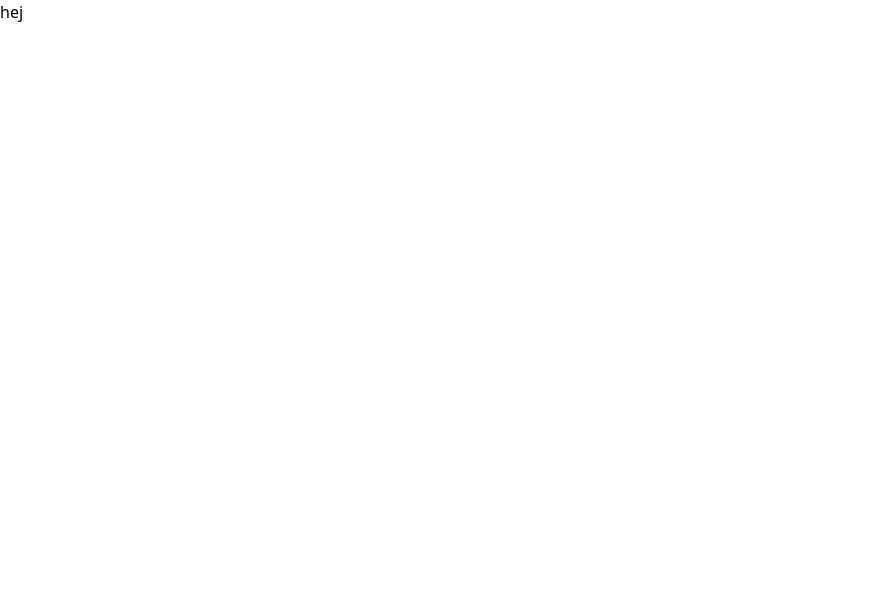
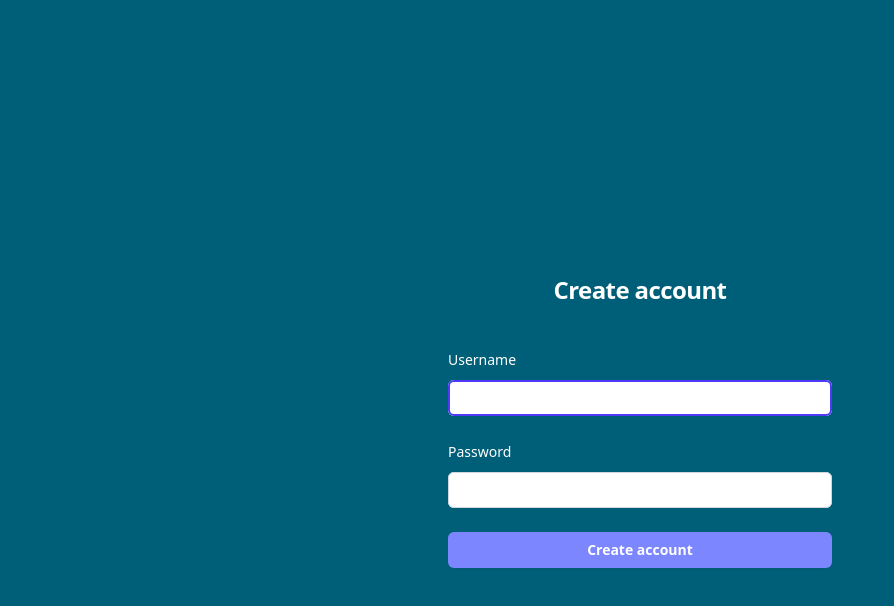
Before and after one commit to HeddaElsa/memory-project, a React (Vite) app in the folder our-react-app/: page / in a window 1280 px wide. Shown: the top 606 px of the page, without its empty margins (0-894 px from the left). Built offline with nearby package versions, Linux system fonts and the light colour scheme.

Commit message:
Registration and login

```diff
--- a/our-react-app/src/App.jsx
+++ b/our-react-app/src/App.jsx
@@ -1,10 +1,33 @@
-
+import React from 'react';
+import { useState } from 'react';
+import Registration from './components/Registration';
+import Login from './components/Login';
 
 function App() {
+  const [currentScreen, setCurrentScreen] = useState("Registration");
+  const [error, setError] = useState("");
 
+  const handleRegistration = () => {
+    setCurrentScreen("Login");
+  };
+
+  const handleLogin = (username, password) => {
+    const storedUsername = localStorage.getItem("username");
+    const storedPassword = localStorage.getItem("password");
+
+    if (username === storedUsername && password === storedPassword) {
+      setCurrentScreen("Memory");
+    } else {
+      setError("Invalid username or password");
+    }
+  };
 
   return (
-    <div>hej</div>
+    <div>
+    {currentScreen === "Registration" && <Registration onRegistration={handleRegistration} />}
+    {currentScreen === "Login" && <Login onLogin={handleLogin} />}
+    {currentScreen === "Memory" && <Memory />}
+  </div>
   )
 }
 
--- /dev/null
+++ b/our-react-app/src/components/Login.jsx
@@ -0,0 +1,97 @@
+import React from "react";
+import { useState } from "react";
+
+const Login = ({onLogin}) => {
+
+    const [username, setUsername] = useState("");
+    const [password, setPassword] = useState("");
+    const [error, setError] = useState("");
+
+    const handleInput = () => {
+        if (!username || !password) {
+            setError("Please fill in all fields");
+            return;
+        }
+
+        const isValid = onLogin(username, password);
+        if (!isValid) {
+            setError("Invalid username or password");
+        }
+    };
+
+    const handleKeyDown = (event) => {
+        if (event.key === "Enter") {
+            handleInput();
+        }
+    };
+
+
+    return (
+              <>
+                <div className="flex  bg-cyan-800 h-screen flex-1 flex-col justify-center px-6 py-12 lg:px-8">
+                  <div className="sm:mx-auto sm:w-full sm:max-w-sm">
+                    <h2 className="mt-10 text-center text-2xl/9 font-bold tracking-tight text-white">
+                      Sign in to your account
+                    </h2>
+                  </div>
+                  <div className="mt-10 sm:mx-auto sm:w-full sm:max-w-sm">
+                    <form
+                    onSubmit={(e) => {
+                      handleInput();
+                    }}
+                    className="space-y-6">
+                      <div>
+                        <label htmlFor="text" className="block text-sm/6 font-medium text-white">
+                          Username
+                        </label>
+                        <div className="mt-2">
+                          <input
+                            id="username"
+                            name="username"
+                            type="text"
+                            value={username}
+                            onChange={(e) => setUsername(e.target.value)}
+                            onKeyDown={handleKeyDown}
+                            required
+                            autoFocus
+                            className="block w-full rounded-md bg-white px-3 py-1.5 text-base text-black outline-1 -outline-offset-1 outline-gray-300 placeholder:text-gray-400 focus:outline-2 focus:-outline-offset-2 focus:outline-indigo-600 sm:text-sm/6"
+                          />
+                        </div>
+                      </div>
+                      <div>
+                        <div className="flex items-center justify-between">
+                          <label htmlFor="password" className="block text-sm/6 font-medium text-white">
+                            Password
+                          </label>
+                        </div>
+                        <div className="mt-2">
+                          <input
+                            id="password"
+                            name="password"
+                            type="password"
+                            value={password}
+                            onChange={(e) => setPassword(e.target.value)}
+                            onKeyDown={handleKeyDown}
+                            required
+                            className="block w-full rounded-md bg-white px-3 py-1.5 text-base text-gray-900 outline-1 -outline-offset-1 outline-gray-300 placeholder:text-gray-400 focus:outline-2 focus:-outline-offset-2 focus:outline-indigo-600 sm:text-sm/6"
+                          />
+                        </div>
+                      </div>
+                      {error && <p className="text-red-500 text-sm">{error}</p>}
+                      <div>
+                        <button
+                          type="button"
+                          onClick={handleInput}
+                          className="flex w-full justify-center rounded-md bg-indigo-400 px-3 py-1.5 text-sm/6 font-semibold text-white shadow-xs hover:bg-indigo-500 focus-visible:outline-2 focus-visible:outline-offset-2 focus-visible:outline-indigo-600"
+                        >
+                          Sign in
+                        </button>
+                      </div>
+                    </form>
+                  </div>
+                </div>
+              </>
+    );
+};
+
+export default Login;
--- /dev/null
+++ b/our-react-app/src/components/Registration.jsx
@@ -0,0 +1,79 @@
+import React from "react";
+import { useState } from "react";
+
+const Registration = ({ onRegistration }) => {
+
+    const [username, setUsername] = useState("");
+    const [password, setPassword] = useState("");
+
+    const handleRegistration = (e) => {
+      e.preventDefault();
+      localStorage.setItem("username", username);
+      localStorage.setItem("password", password);
+      onRegistration();
+    };
+
+    return (
+              <>
+                <div className="flex bg-cyan-800 h-screen flex-1 flex-col justify-center px-6 py-12 lg:px-8">
+                  <div className="sm:mx-auto sm:w-full sm:max-w-sm">
+                    <h2 className="mt-10 text-center text-2xl/9 font-bold tracking-tight text-white">
+                      Create account
+                    </h2>
+                  </div>
+                  <div className="mt-10 sm:mx-auto sm:w-full sm:max-w-sm">
+                    <form
+                    onSubmit={handleRegistration}
+                    className="space-y-6">
+                      <div>
+                        <label htmlFor="text" className="block text-sm/6 font-medium text-white">
+                          Username
+                        </label>
+                        <div className="mt-2">
+                          <input
+                            id="username"
+                            name="username"
+                            type="text"
+                            value={username}
+                            onChange={(e) => setUsername(e.target.value)}
+                            required
+                            autoFocus
+                            className="block w-full rounded-md bg-white px-3 py-1.5 text-base text-black outline-1 -outline-offset-1 outline-gray-300 placeholder:text-gray-400 focus:outline-2 focus:-outline-offset-2 focus:outline-indigo-600 sm:text-sm/6"
+                          />
+                        </div>
+                      </div>
+                      <div>
+                        <div className="flex items-center justify-between">
+                          <label htmlFor="password" className="block text-sm/6 font-medium text-white">
+                            Password
+                          </label>
+                        </div>
+                        <div className="mt-2">
+                          <input
+                            id="password"
+                            name="password"
+                            type="password"
+                            value={password}
+                            onChange={(e) => setPassword(e.target.value)}
+                            required
+                            className="block w-full rounded-md bg-white px-3 py-1.5 text-base text-gray-900 outline-1 -outline-offset-1 outline-gray-300 placeholder:text-gray-400 focus:outline-2 focus:-outline-offset-2 focus:outline-indigo-600 sm:text-sm/6"
+                          />
+                        </div>
+                      </div>
+
+                      <div>
+                        <button
+                          type="submit"
+                          className="flex w-full justify-center rounded-md bg-indigo-400 px-3 py-1.5 text-sm/6 font-semibold text-white shadow-xs hover:bg-indigo-500 focus-visible:outline-2 focus-visible:outline-offset-2 focus-visible:outline-indigo-600"
+                        >
+                          Create account
+                        </button>
+                      </div>
+                    </form>
+                  </div>
+                </div>
+              </>
+    );
+};
+
+export default Registration;
```
Also changed, not shown: our-react-app/src/components/Memory.jsx (added), 1 other file (tests, documents, lock files or other folders).
